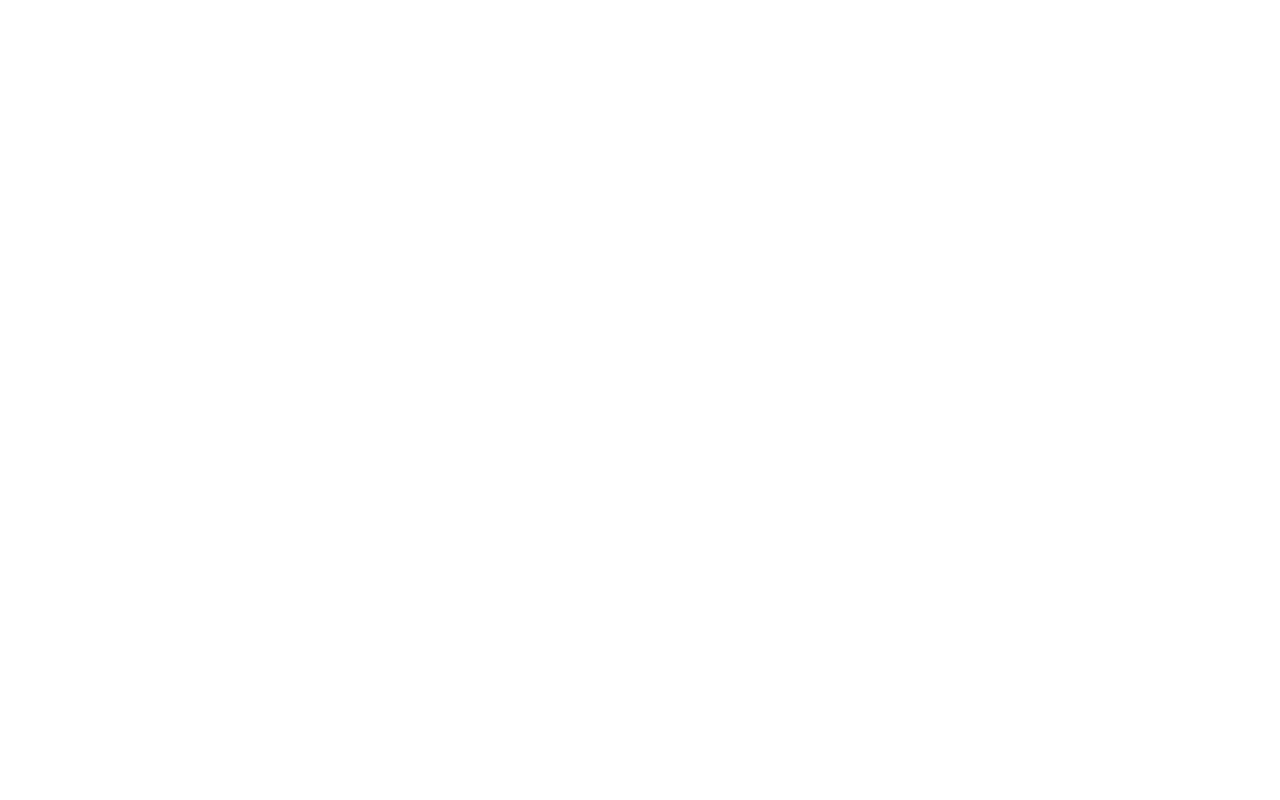
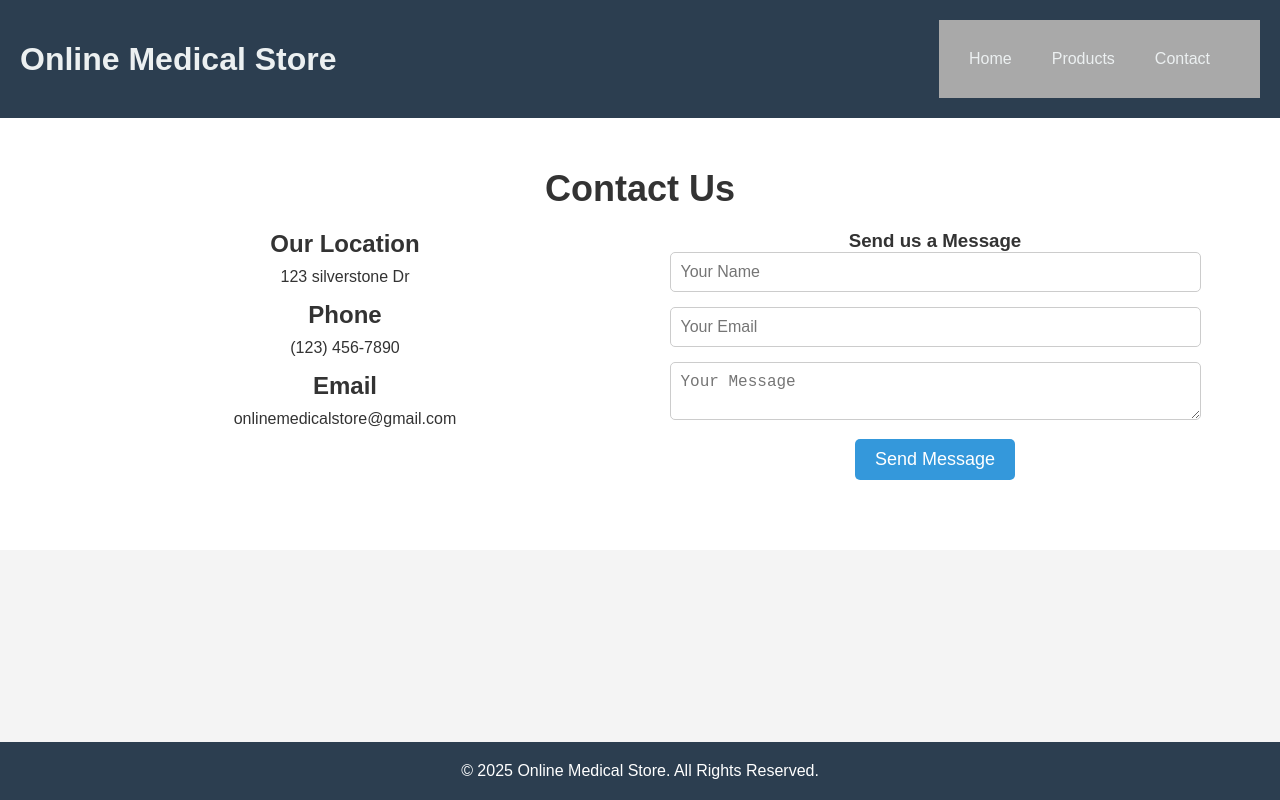
Before and after one commit to WebdevlopmentITC-5103-0NA/Project, a plain HTML site: page contact.html in a window 1280 px wide. Drawn offline with Linux system fonts and the light colour scheme.

Commit message:
Added Contact Page

```diff
--- a/contact.html
+++ b/contact.html
@@ -0,0 +1,54 @@
+<!DOCTYPE html>
+<html lang="en">
+<head>
+  <meta charset="UTF-8">
+  <meta name="viewport" content="width=device-width, initial-scale=1.0">
+  <meta http-equiv="X-UA-Compatible" content="ie=edge">
+  <title>Contact Us - Online Medical Store</title>
+  <link rel="stylesheet" href="index.css">
+</head>
+<body>
+  <header>
+    <div class="navbar">
+      <h1>Online Medical Store</h1>
+      <nav>
+        <ul>
+          <li><a href="#">Home</a></li>
+          <li><a href="#">Products</a></li>
+          <li><a href="#">Contact</a></li>
+        </ul>
+      </nav>
+    </div>
+  </header>
+
+  <section class="contact-section">
+    <h2>Contact Us</h2>
+    <div class="contact-info">
+      <div class="contact-details">
+        <h3>Our Location</h3>
+        <p>123 silverstone Dr</p>
+
+        <h3>Phone</h3>
+        <p>(123) 456-7890</p>
+
+        <h3>Email</h3>
+        <p>onlinemedicalstore@gmail.com</p>
+      </div>
+
+      <div class="contact-form">
+        <h3>Send us a Message</h3>
+        <form action="#" method="post">
+          <input type="text" name="name" placeholder="Your Name" required>
+          <input type="email" name="email" placeholder="Your Email" required>
+          <textarea name="message" placeholder="Your Message" required></textarea>
+          <button type="submit">Send Message</button>
+        </form>
+      </div>
+    </div>
+  </section>
+
+  <footer>
+    <p>&copy; 2025 Online Medical Store. All Rights Reserved.</p>
+  </footer>
+</body>
+</html>
--- a/index.css
+++ b/index.css
@@ -26,3 +26,117 @@ body{
 button:hover{
     background-color: #3e8e41;
 }
+/* Reset some default styles */
+* {
+    margin: 0;
+    padding: 0;
+    box-sizing: border-box;
+  }
+
+  body {
+    font-family: Arial, sans-serif;
+    background-color: #f4f4f4;
+    color: #333;
+  }
+
+  /* Header */
+  header {
+    background-color: #2c3e50;
+    padding: 20px;
+  }
+
+  .navbar {
+    display: flex;
+    justify-content: space-between;
+    align-items: center;
+  }
+
+  .navbar h1 {
+    color: #ecf0f1;
+  }
+
+  nav ul {
+    list-style: none;
+    display: flex;
+  }
+
+  nav ul li {
+    margin-right: 20px;
+  }
+
+  nav ul li a {
+    color: #ecf0f1;
+    text-decoration: none;
+    font-size: 16px;
+  }
+
+  nav ul li a:hover {
+    color: #3498db;
+  }
+
+  /* Contact Section */
+  .contact-section {
+    padding: 50px;
+    background-color: #fff;
+    text-align: center;
+  }
+
+  .contact-section h2 {
+    font-size: 36px;
+    margin-bottom: 20px;
+  }
+
+  .contact-info {
+    display: flex;
+    justify-content: space-around;
+    flex-wrap: wrap;
+  }
+
+  .contact-details, .contact-form {
+    width: 45%;
+    margin-bottom: 20px;
+  }
+
+  .contact-details h3 {
+    font-size: 24px;
+    margin-bottom: 10px;
+  }
+
+  .contact-details p {
+    font-size: 16px;
+    margin-bottom: 15px;
+  }
+
+  .contact-form input, .contact-form textarea {
+    width: 100%;
+    padding: 10px;
+    margin-bottom: 15px;
+    border: 1px solid #ccc;
+    border-radius: 5px;
+    font-size: 16px;
+  }
+
+  .contact-form button {
+    padding: 10px 20px;
+    background-color: #3498db;
+    color: #fff;
+    border: none;
+    border-radius: 5px;
+    font-size: 18px;
+    cursor: pointer;
+  }
+
+  .contact-form button:hover {
+    background-color: #2980b9;
+  }
+
+  /* Footer */
+  footer {
+    background-color: #2c3e50;
+    color: #fff;
+    padding: 20px;
+    text-align: center;
+    position: fixed;
+    width: 100%;
+    bottom: 0;
+  }
```
